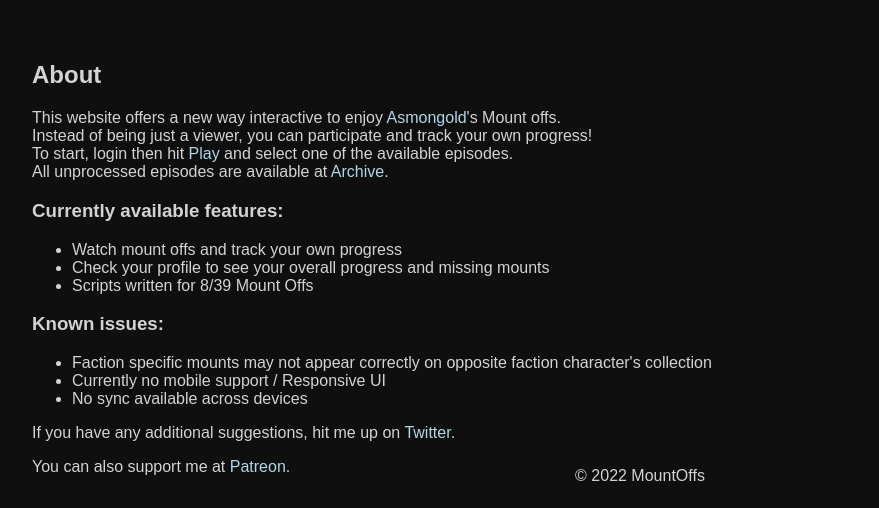
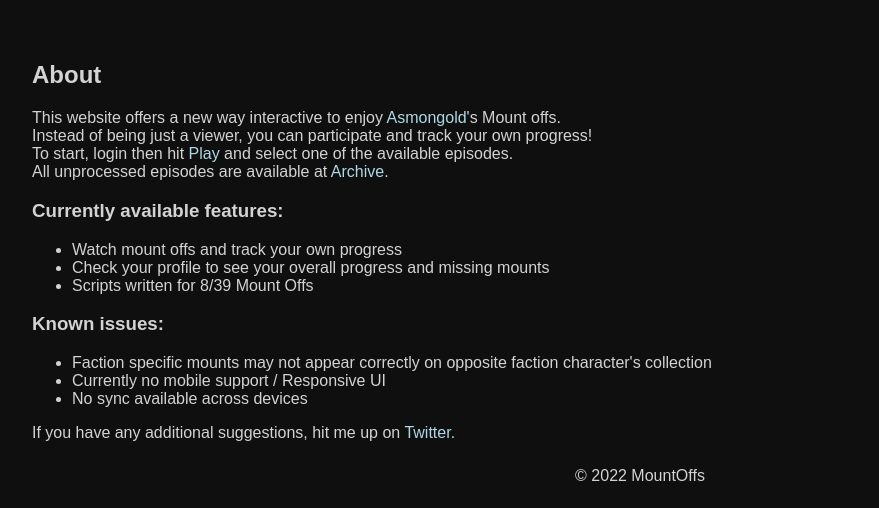
Before and after one commit to MountOffs/MountOffs.github.io, a plain HTML site: page about.html in a window 1280 px wide. Shown: the part 307-815 px from the top of the page, without its empty margins (0-879 px from the left). Drawn offline with Linux system fonts and the light colour scheme.

Commit message:
Removed patreon link

```diff
--- a/about.html
+++ b/about.html
@@ -31,9 +31,6 @@
     <p>
         If you have any additional suggestions, hit me up on <a class="inlineLink" href="https://twitter.com/MountOffs">Twitter</a>.
     </p>
-    <p>
-        You can also support me at <a class="inlineLink" href="https://www.patreon.com/XLIII">Patreon</a>.
-    </p>
 </div>
 </body>
 <script src="data/episodes.js"></script>
```
